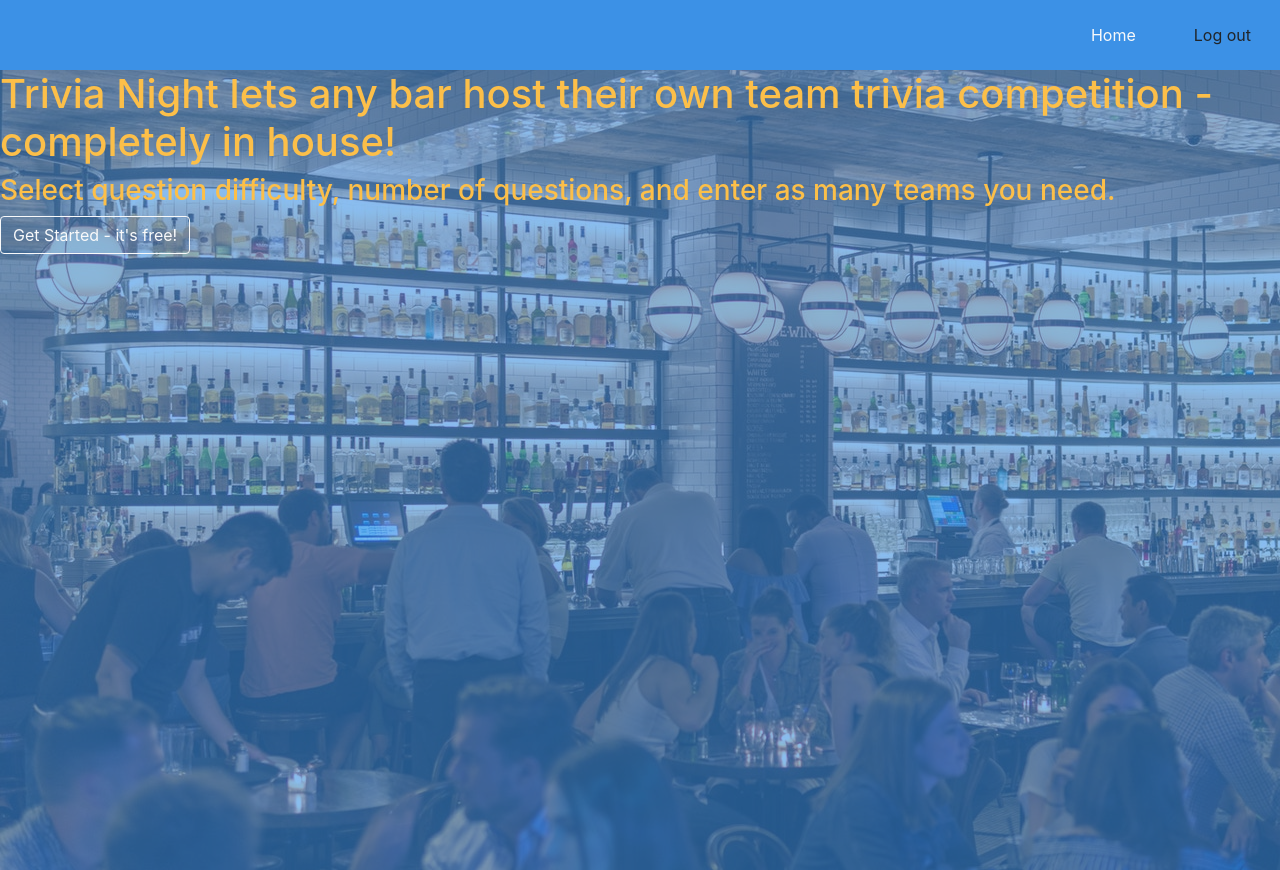
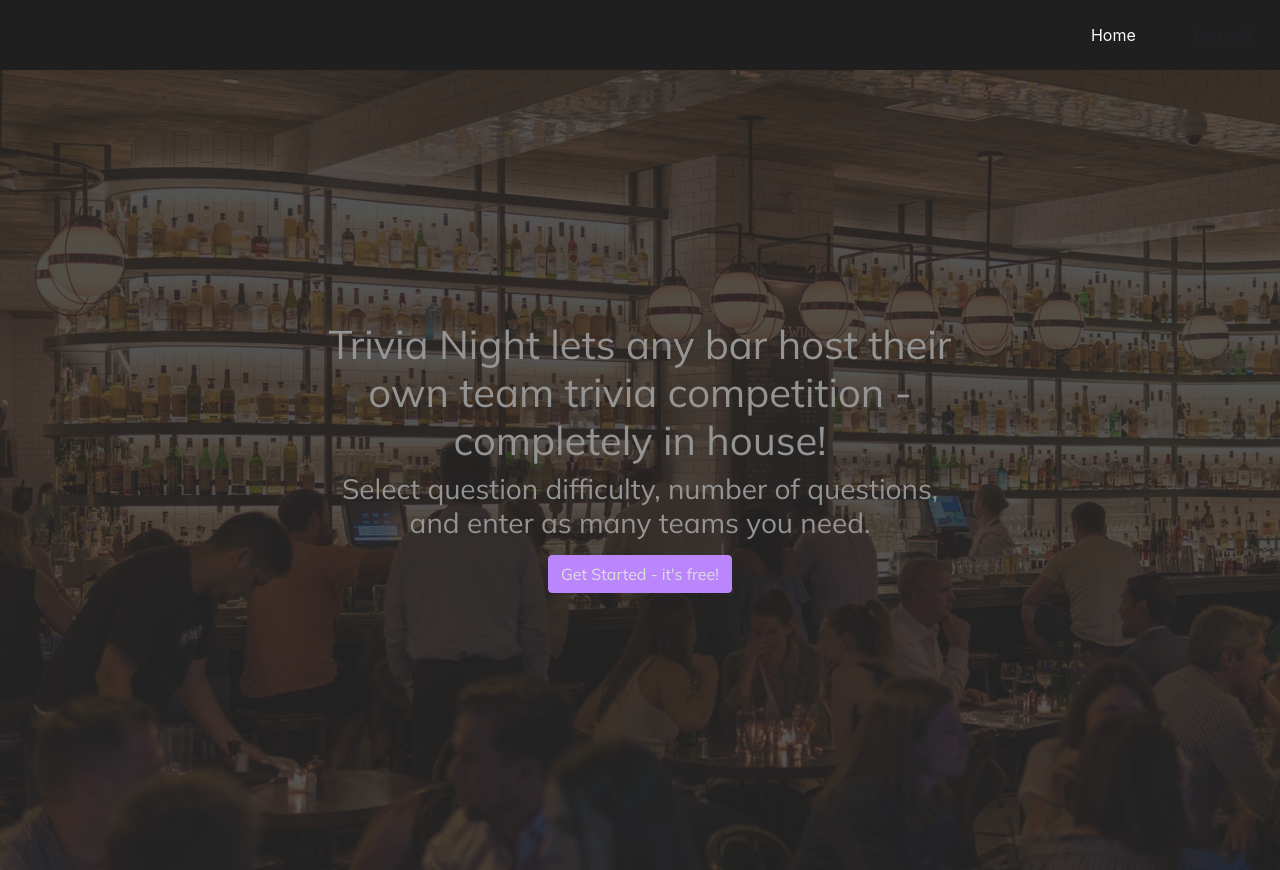
Before and after one commit to mckennapenley/trivia-night-react, a React app: page / in a window 1280 px wide. Built offline with nearby package versions, Linux system fonts and the light colour scheme.

Commit message:
updates app color scheme

```diff
--- a/public/index.html
+++ b/public/index.html
@@ -29,6 +29,10 @@
       work correctly both with client-side routing and a non-root public URL.
       Learn how to configure a non-root public URL by running `npm run build`.
     -->
+    <style>
+      @import url('https://fonts.googleapis.com/css2?family=Mulish&display=swap');
+    </style>
+
     <title>React App</title>
   </head>
   <body>
--- a/src/Pages/Home.js
+++ b/src/Pages/Home.js
@@ -6,27 +6,41 @@ import styled from "styled-components";
 const StyledWelcome = styled.div`
     background-image: url("src/images/pexels-marcus-herzberg-1058277.jpg");
     background-image: url(${img});
-    color: #fcbf49;
+    color: #949494;
     min-height: 100vh;
     background-size: cover;
-    box-shadow: inset 0 0 0 2000px rgba(60,145,230,0.6);
+    box-shadow: inset 0 0 0 2000px rgba(40,40,40,0.8);
+    font-family: 'Mulish', sans-serif;
   }
 `;
 
 const Home = () => {
   return (
     <StyledWelcome>
-      <h1>
+      <div className="row" id="home-text-container">
+        <div className="col-6 offset-3 ">
+          <div
+            className="d-flex flex-column justify-content-center align-items-center"
+            id="home-text"
+          >
+            <h1 className="text-center" id="welcome-first-line">
               Trivia Night lets any bar host their own team trivia competition -
               completely in house!
             </h1>
-      <h3>
-        Select question difficulty, number of questions, and enter as many teams
-        you need.
+            <h3 className="text-center mb-3">
+              Select question difficulty, number of questions, and enter as many
+              teams you need.
             </h3>
-      <Link to={`/game`} className="btn btn-outline-light" id="home-page-btn">
+            <Link
+              to={`/game`}
+              className="btn btn-outline-light"
+              id="home-page-btn"
+            >
               Get Started - it's free!
             </Link>
+          </div>
+        </div>
+      </div>
     </StyledWelcome>
   );
 };
--- a/src/Pages/Nav.css
+++ b/src/Pages/Nav.css
@@ -1,5 +1,5 @@
 nav {
-  background: #3c91e6;
+  background: #1f1f1f;
 }
 
 ul {
--- a/src/index.css
+++ b/src/index.css
@@ -7,8 +7,8 @@ body {
   -moz-osx-font-smoothing: grayscale;
   /* background-image: "public/pexels-marcus-herzberg-1058277.jpg"; */
   /* background-image: url("images/pexels-marcus-herzberg-1058277.jpg"); */
-  background-color: #1780a1;
-  color: #723c70;
+  background-color: #121212;
+  color: #e0e0e0;
   /* min-height: 100vh;
   background-size: cover;
   box-shadow: inset 0 0 0 2000px rgba(255, 0, 150, 0.3); */
@@ -23,12 +23,12 @@ code {
 #left-scroll {
   height: 82vh;
   overflow-y: scroll;
-  background-color: #2e6f95;
-  color: #003049;
+  background-color: #1f1f1f;
+  color: #dedede;
 }
 
 .card {
-  background-color: #2e6f95;
+  background-color: #1f1f1f;
 }
 
 button > * {
@@ -57,3 +57,17 @@ button > * {
 #team-score {
   min-width: 75px;
 }
+
+#home-text-container {
+  min-height: 100vh;
+}
+
+#welcome-first-line {
+  margin-top: 250px;
+}
+
+#home-page-btn {
+  background-color: #bb86fc;
+  border-color: #bb86fc;
+  color: #dedede;
+}
```
Lines whose indentation alone changed are shown as unchanged.
